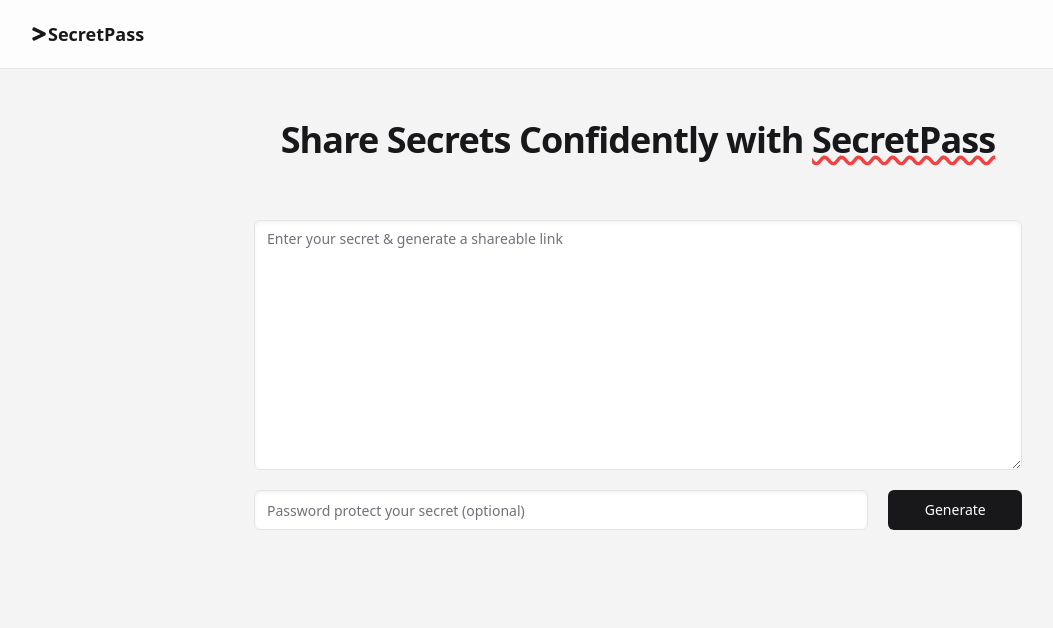
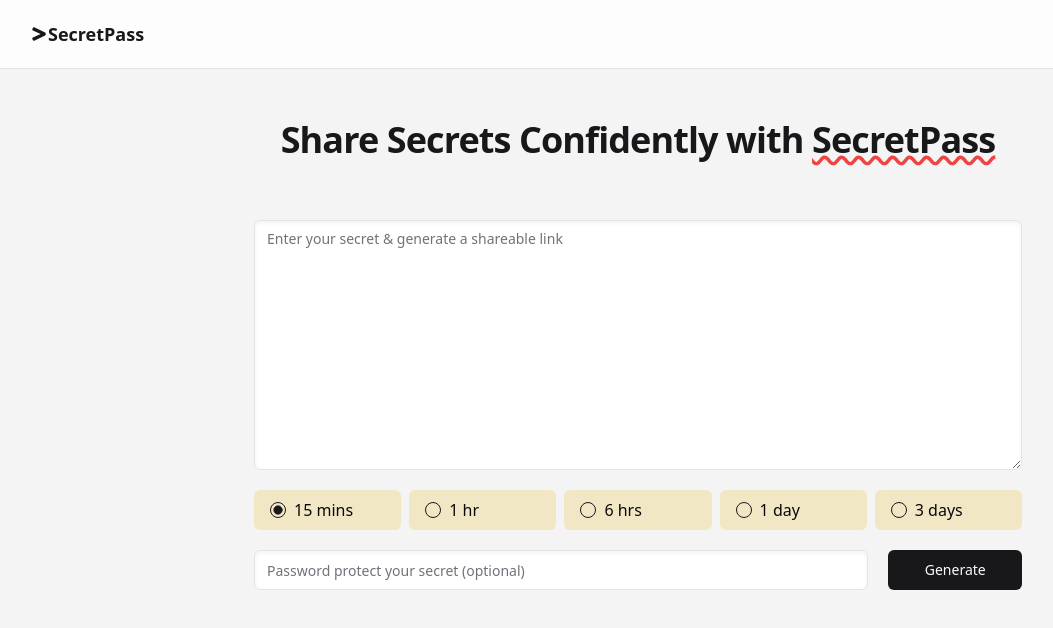
Before and after one commit to amansrivastava905/secret-pass, a Next.js app: page / in a window 1280 px wide. Shown: the top 628 px of the page, without its empty margins (2-1055 px from the left). Built offline with nearby package versions, Linux system fonts and the light colour scheme.

Commit message:
added option to select expiry duration

```diff
--- a/components/sections/generate-secret-pass.tsx
+++ b/components/sections/generate-secret-pass.tsx
@@ -9,11 +9,14 @@
 import { generateSecret } from '@/services/secret';
 import ErrorLabel from '../ui/error-label';
 import { toast } from 'sonner';
+import { RadioGroup } from '../ui/radio-group';
+import StyledRadio from '../ui/styled-radio';
 
 const initialFormData = {
   message: '',
   password: '',
   secretLink: '',
+  expiryDuration: '15',
 };
 
 const GenerateSecretPass = () => {
@@ -57,6 +60,7 @@
       const secretLink = await generateSecret(
         formData.message.trim(),
         formData.password.trim(),
+        formData.expiryDuration,
       );
 
       if (secretLink.success) {
@@ -107,6 +111,18 @@
             <ErrorLabel>{errors.message}</ErrorLabel>
           )}
         </div>
+        <RadioGroup
+          defaultValue="15"
+          className="grid grid-cols-5 gap-x-2"
+          onValueChange={(value) => {
+            setFormData({ ...formData, expiryDuration: value });
+          }}>
+          <StyledRadio value="15" label="15 mins" />
+          <StyledRadio value="60" label="1 hr" />
+          <StyledRadio value="360" label="6 hrs" />
+          <StyledRadio value="1440" label="1 day" />
+          <StyledRadio value="4320" label="3 days" />
+        </RadioGroup>
         <div className="w-full sm:flex space-y-5 sm:space-y-0 gap-5">
           <Input
             className="shadow-inner"
--- /dev/null
+++ b/components/ui/radio-group.tsx
@@ -0,0 +1,44 @@
+"use client"
+
+import * as React from "react"
+import * as RadioGroupPrimitive from "@radix-ui/react-radio-group"
+import { Circle } from "lucide-react"
+
+import { cn } from "@/lib/utils"
+
+const RadioGroup = React.forwardRef<
+  React.ElementRef<typeof RadioGroupPrimitive.Root>,
+  React.ComponentPropsWithoutRef<typeof RadioGroupPrimitive.Root>
+>(({ className, ...props }, ref) => {
+  return (
+    <RadioGroupPrimitive.Root
+      className={cn("grid gap-2", className)}
+      {...props}
+      ref={ref}
+    />
+  )
+})
+RadioGroup.displayName = RadioGroupPrimitive.Root.displayName
+
+const RadioGroupItem = React.forwardRef<
+  React.ElementRef<typeof RadioGroupPrimitive.Item>,
+  React.ComponentPropsWithoutRef<typeof RadioGroupPrimitive.Item>
+>(({ className, ...props }, ref) => {
+  return (
+    <RadioGroupPrimitive.Item
+      ref={ref}
+      className={cn(
+        "aspect-square h-4 w-4 rounded-full border border-primary text-primary ring-offset-background focus:outline-none focus-visible:ring-2 focus-visible:ring-ring focus-visible:ring-offset-2 disabled:cursor-not-allowed disabled:opacity-50",
+        className
+      )}
+      {...props}
+    >
+      <RadioGroupPrimitive.Indicator className="flex items-center justify-center">
+        <Circle className="h-2.5 w-2.5 fill-current text-current" />
+      </RadioGroupPrimitive.Indicator>
+    </RadioGroupPrimitive.Item>
+  )
+})
+RadioGroupItem.displayName = RadioGroupPrimitive.Item.displayName
+
+export { RadioGroup, RadioGroupItem }
--- /dev/null
+++ b/components/ui/styled-radio.tsx
@@ -0,0 +1,22 @@
+import React from 'react';
+import { RadioGroupItem } from './radio-group';
+
+interface StyledRadioProps {
+  value: string;
+  label: string;
+}
+
+const StyledRadio: React.FC<StyledRadioProps> = ({ value, label }) => {
+  return (
+    <div className="flex items-center space-x-2 bg-yellow-500/20 py-2 px-4 rounded-md hover:bg-yellow-500/30 cursor-pointer">
+      <RadioGroupItem value={value} id={`option-${value}`} />
+      <label
+        htmlFor={`option-${value}`}
+        className="cursor-pointer w-full text-left">
+        {label}
+      </label>
+    </div>
+  );
+};
+
+export default StyledRadio;
--- a/package.json
+++ b/package.json
@@ -13,6 +13,7 @@
     "@prisma/client": "5.14.0",
     "@radix-ui/react-checkbox": "^1.0.4",
     "@radix-ui/react-dialog": "^1.0.5",
+    "@radix-ui/react-radio-group": "^1.1.3",
     "@radix-ui/react-slot": "^1.0.2",
     "class-variance-authority": "^0.7.0",
     "clsx": "^2.1.1",
--- a/services/secret.ts
+++ b/services/secret.ts
@@ -8,6 +8,7 @@
 export const generateSecret = async (
   message: string,
   password: string,
+  expiryDuration: string,
 ): Promise<CommonResponse<string | null>> => {
   try {
     const encryptedMessage = await encrypt(message, password);
@@ -16,6 +17,7 @@
       data: {
         isProtected: password.length > 0,
         encryptedMessage: encryptedMessage,
+        age: +expiryDuration,
       },
     });
 
@@ -71,7 +73,6 @@
         isRead: true,
       },
     });
-    console.log('Record with ID: ' + id + ' read and hence expired now');
     return {
       success: true,
       data: 'Successfully expired secret',
```
Also changed, not shown: 1 other file (tests, documents, lock files or other folders).
